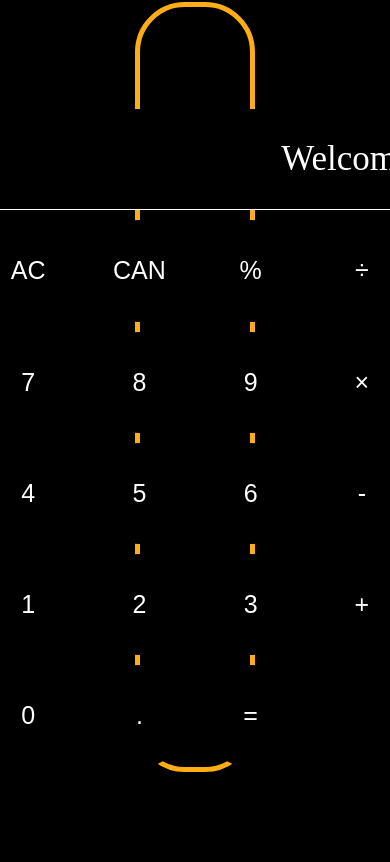
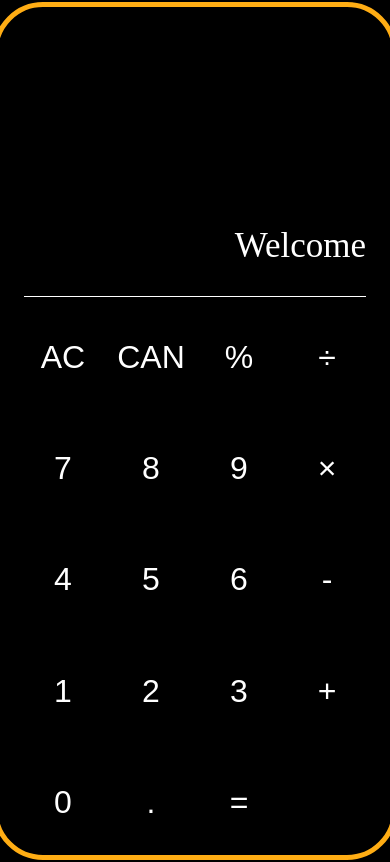
Before and after one commit to aditya0001-hub/simple-calculator, a plain HTML site: page index.html in a window 390 px wide. Shown: the top 862 px of the page. Drawn offline with Linux system fonts and the light colour scheme.

Commit message:
Update style.css
making capable to use in mobile

```diff
--- a/style.css
+++ b/style.css
@@ -10,9 +10,11 @@ body{
 }
 #container{
     border: 5px solid rgb(255, 173, 20);
- margin-top: 2px;
+ /* margin-top: 2px; */
  height: 90vh;
  width:28vw;
+ max-width: 100vw;
+ min-width: 28vw;
  background-color: black;
  border-radius: 50px;
  display:grid;
@@ -20,10 +22,19 @@ body{
  align-content: end;
  grid-row-gap: 10px;
  grid-column-gap: 10px;
- grid-template-columns: 12vh 12vh 12vh 12vh;
+ grid-template-columns: 20vw 20vw 20vw 20vw;
  grid-template-rows: 12vh 12vh 12vh 12vh 12vh 12vh;
 
 }
+@media only screen and (max-width: 600px){
+    #container{
+        width:100vw;
+        height:100vh;
+        padding:2px;
+        margin:2px;
+    }
+}
+
 #write{
     /* height:10hv;
     width:25vw; */
@@ -40,7 +51,7 @@ body{
 }
 .btn{
     border-radius: 60px;
-    font-size:25px;
+    font-size:2rem;
     background-color:black;
     color:white;
     border:none;
```
